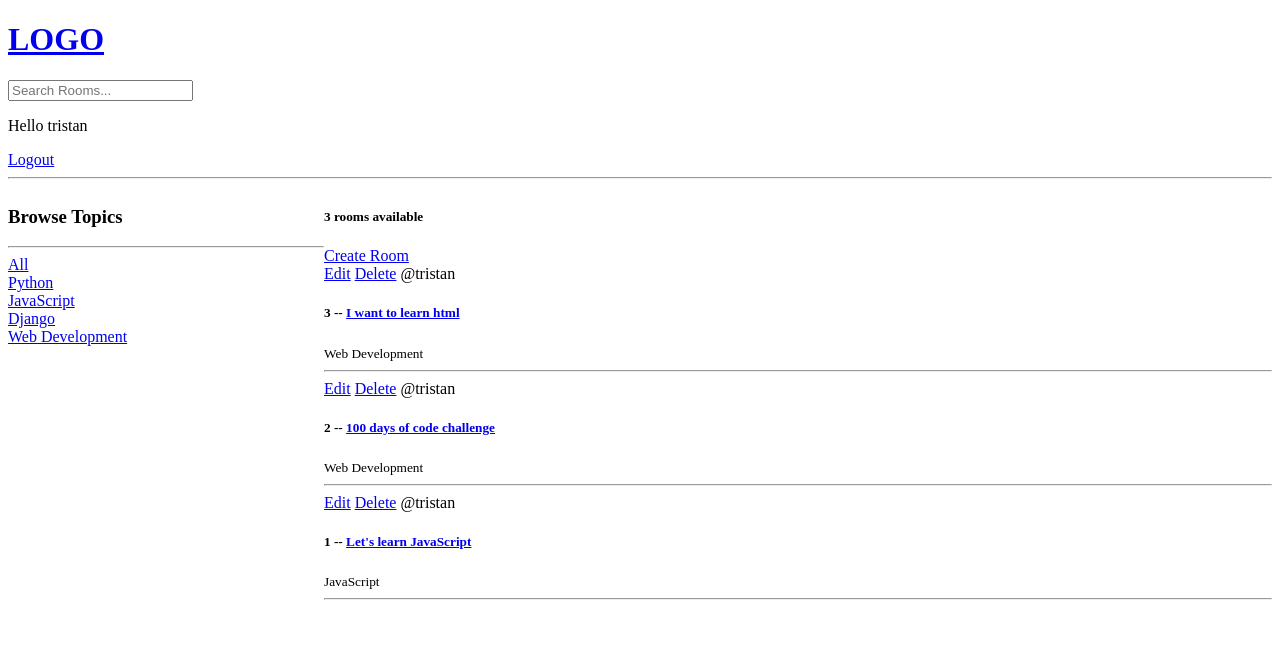
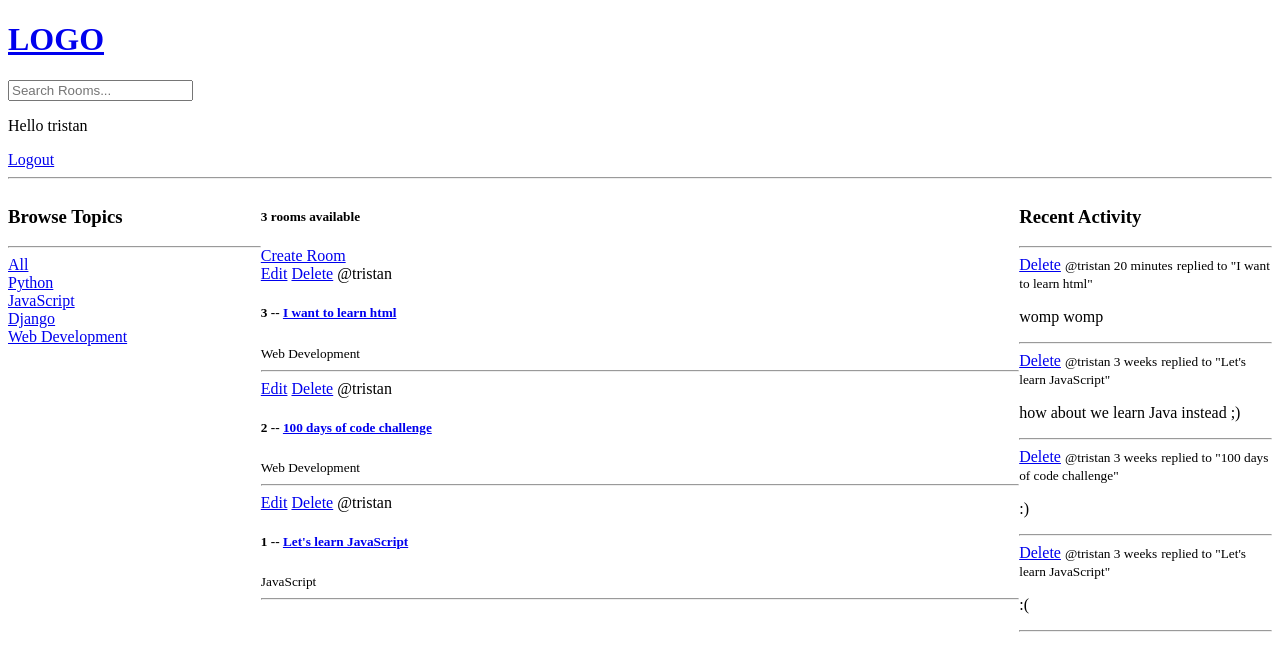
Before and after one commit to kirkseytc/django-tutorial, a Django app: page / in a window 1280 px wide. Shown: the top 671 px of the page. Run offline with Django 5.2, Linux system fonts and the light colour scheme; a user stored in the database is signed in; data comes from the database, SQL or seed files in the repository; both versions use the stored data as it was after the commit.

Commit message:
3:43:00 commit

```diff
--- a/base/models.py
+++ b/base/models.py
@@ -31,5 +31,8 @@ class Message(models.Model):
     updated = models.DateTimeField(auto_now=True)
     created = models.DateTimeField(auto_now_add=True)
 
+    class Meta:
+        ordering = ['-updated', '-created']
+
     def __str__(self):
         return self.body[0:50]
--- /dev/null
+++ b/base/templates/base/activity_component.html
@@ -0,0 +1,14 @@
+<h3>Recent Activity</h3>
+<hr>
+{% for message in room_messages %}
+    <div>
+        {% if request.user == message.user %}
+        <a href="{% url 'delete-message' message.id %}">Delete</a>
+        {% endif %}
+        <small>@{{message.user}} {{message.created|timesince}}</small>
+        <small>replied to "{{message.room}}"</small>
+
+        <p>{{message}}</p>
+        <hr>
+    </div>
+{% endfor %}
--- /dev/null
+++ b/base/templates/base/feed_component.html
@@ -0,0 +1,16 @@
+<div>
+    {% for room in rooms %}
+
+        <div>
+            {% if request.user == room.host %}
+            <a href="{% url 'update-room' room.id %}">Edit</a>
+            <a href="{% url 'delete-room' room.id %}">Delete</a>
+            {% endif %}
+            <span>@{{room.host.username}}</span>
+            <h5>{{ room.id }} -- <a href="{% url 'room' room.id %}">{{ room.name }}</a></h5>
+            <small>{{room.topic.name}}</small>
+            <hr>
+        </div>
+
+    {% endfor %}
+</div>
--- a/base/templates/base/home.html
+++ b/base/templates/base/home.html
@@ -5,49 +5,25 @@
 <style>
     .home-container{
         display: grid;
-        grid-template-columns: 1fr 3fr;
+        grid-template-columns: 1fr 3fr 1fr;
     }
 </style>
 
 <div class="home-container">
 
     <div>
-        <h3>Browse Topics</h3>
-        <hr>
-
-        <div>
-            <a href="{% url 'home'%}">All</a>
-        </div>
-
-        {% for topic in topics %}
-            <div>
-                <a href="{% url 'home'%}?q={{topic.name}}">{{topic.name}}</a>
-            </div>
-        {% endfor %}
+        {% include 'base/topics_component.html' %}
     </div>
 
     <div>
-
         <h5>{{room_count}} rooms available</h5>
         <a href="{% url 'create-room' %}">Create Room</a>
 
-        <div>
-            {% for room in rooms %}
+        {% include 'base/feed_component.html' %}
+    </div>
 
-                <div>
-                    {% if request.user == room.host %}
-                    <a href="{% url 'update-room' room.id %}">Edit</a>
-                    <a href="{% url 'delete-room' room.id %}">Delete</a>
-                    {% endif %}
-                    <span>@{{room.host.username}}</span>
-                    <h5>{{ room.id }} -- <a href="{% url 'room' room.id %}">{{ room.name }}</a></h5>
-                    <small>{{room.topic.name}}</small>
-                    <hr>
-                </div>
-
-            {% endfor %}
-        </div>
-
+    <div>
+        {% include 'base/activity_component.html' %}
     </div>
 
 </div>
--- /dev/null
+++ b/base/templates/base/topics_component.html
@@ -0,0 +1,12 @@
+<h3>Browse Topics</h3>
+<hr>
+
+<div>
+    <a href="{% url 'home'%}">All</a>
+</div>
+
+{% for topic in topics %}
+    <div>
+        <a href="{% url 'home'%}?q={{topic.name}}">{{topic.name}}</a>
+    </div>
+{% endfor %}
--- a/base/views.py
+++ b/base/views.py
@@ -76,15 +76,15 @@ def home(request):
     )
 
     topics = Topic.objects.all()
+    room_count = rooms.count()
+    room_messages = Message.objects.filter(Q(room__topic__name__icontains=q))
 
-    room_count = rooms.count()
-
-    context = {'rooms': rooms, 'topics': topics, 'room_count':room_count}
+    context = {'rooms': rooms, 'topics': topics, 'room_count':room_count, 'room_messages':room_messages}
     return render(request, 'base/home.html', context)
 
 def room(request, pk):
     room = Room.objects.get(id=pk)
-    room_m = room.message_set.all().order_by('-created')
+    room_m = room.message_set.all()
     participants = room.particpants.all()
     if request.method == 'POST':
         messages = Message.objects.create(
```
Also changed, not shown: base/migrations/0005_alter_message_options.py (added), db.sqlite3.
